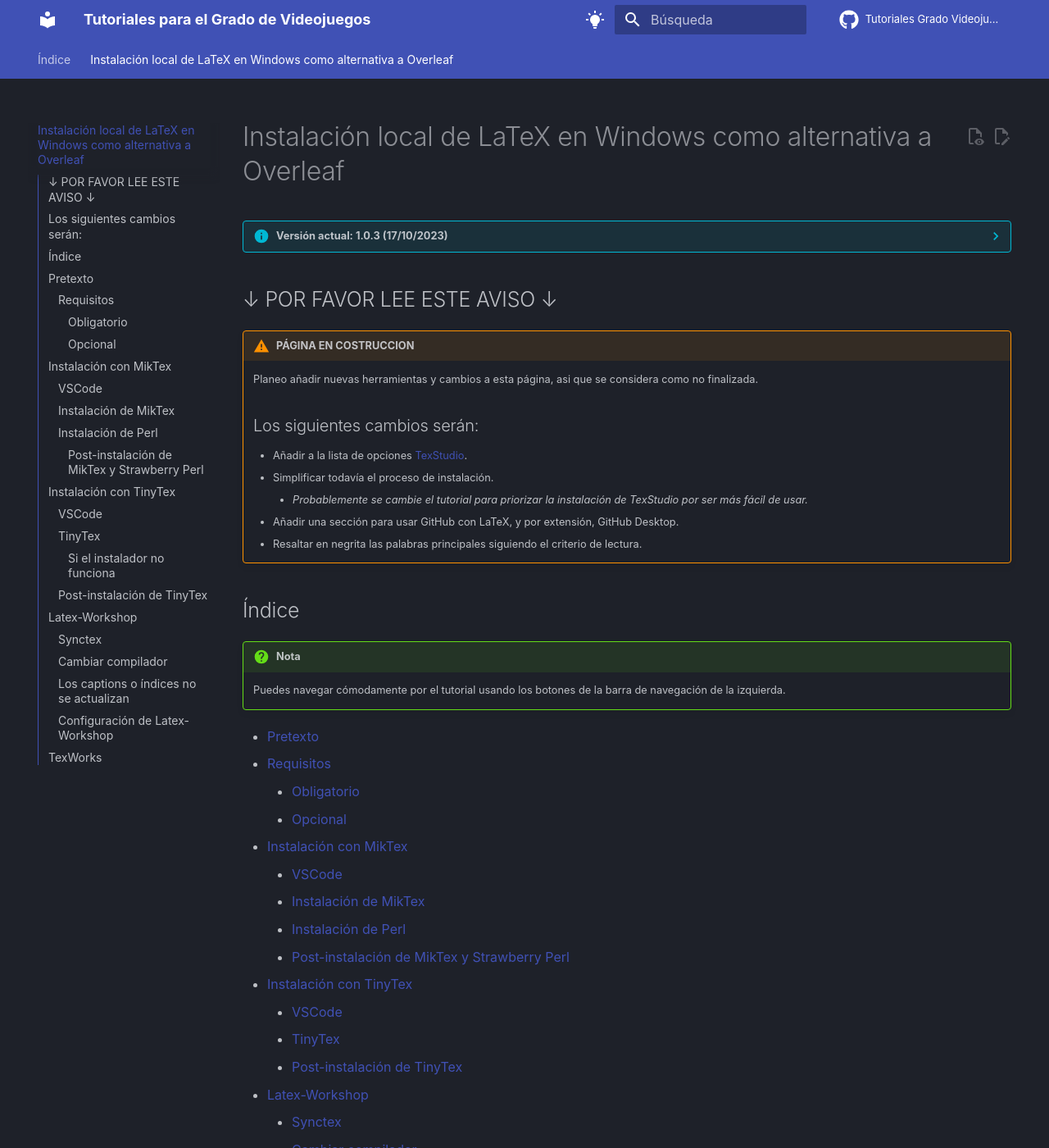
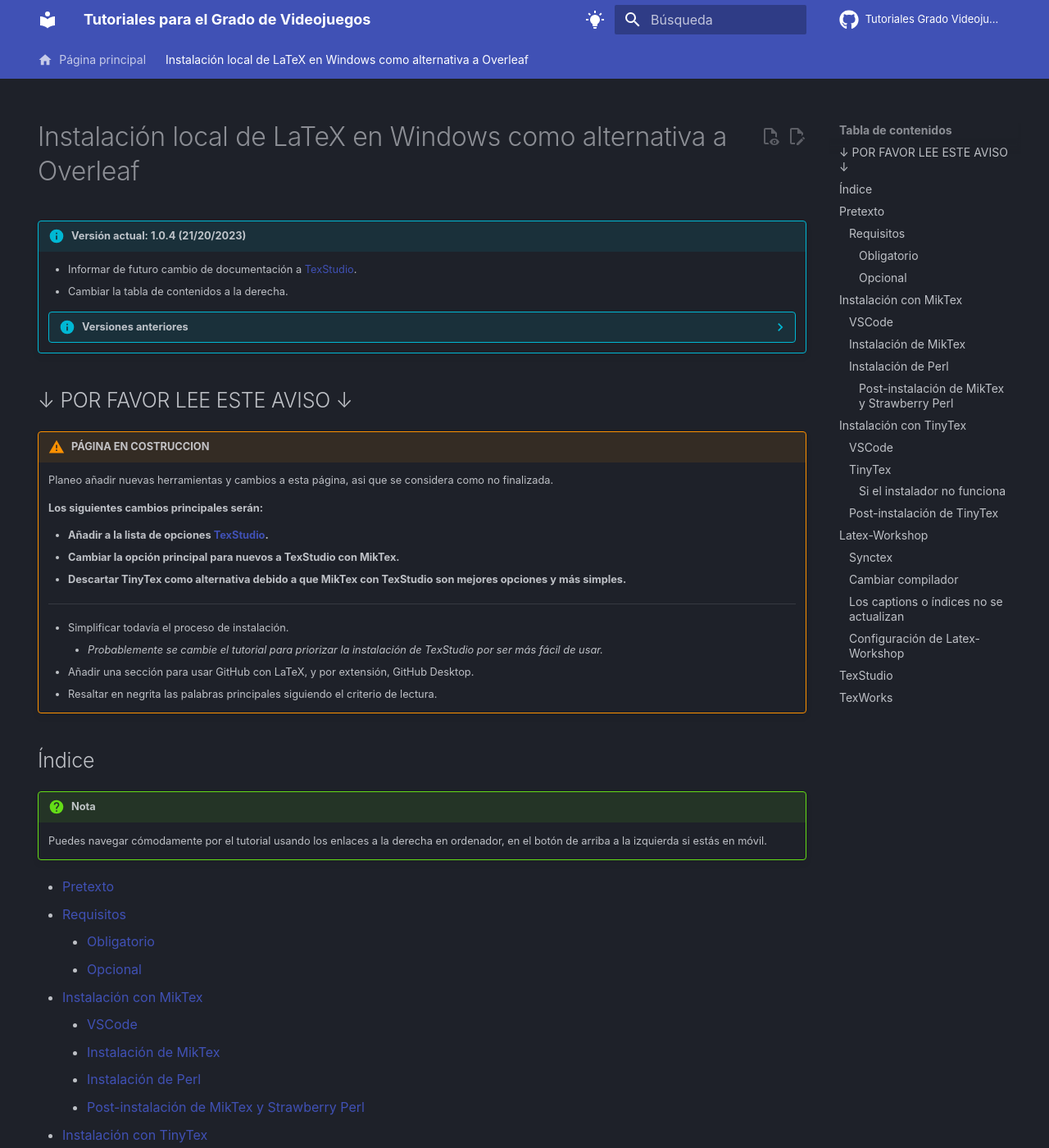
Before and after one commit to JesusJMUJI/jesusjm-website, an MkDocs documentation site: the page built from docs/latex_install.md, in a window 1280 px wide and 1400 px high. Shown: the whole window at 82% size. Built offline with MkDocs 1.6.1 and Material for MkDocs 9.7.7, drawn with Linux system fonts in a browser that asks for light colours; some web fonts are replaced; comment, search, counter and statistics services are not loaded; some of the changed text lies outside the part shown.

Commit message:
Añadir nueva opcion como editor de LaTeX

```diff
--- a/docs/index.md
+++ b/docs/index.md
@@ -1,5 +1,12 @@
-# Índice
+---
+hide:
+    - navigation
+    - toc
+icon: material/home
+---
+
+# Página principal
 
 Página creada para los estudiantes del Grado de Videojuegos.
 
-* ## [Instalación de Latex](latex_install.md)
+* ## [Instalación local de LaTeX en Windows](latex_install.md)
--- a/docs/latex_install.md
+++ b/docs/latex_install.md
@@ -1,13 +1,25 @@
+---
+hide:
+    - navigation
+icon: material/format-text
+---
+
+
 # Instalación local de LaTeX en Windows como alternativa a Overleaf
+!!! info "Versión actual: 1.0.4 (21/20/2023)"
 
-??? info "Versión actual: 1.0.3 (17/10/2023)"
+    * Informar de futuro cambio de documentación a [TexStudio](https://www.texstudio.org/).
+    * Cambiar la tabla de contenidos a la derecha.
 
-    * Añadidos iconos para editar la página.
-    * Añadidos enlaces a la página de GitHub.
-    * Añadido una fecha de edición al final de la página.
-    * Aclarar panel de novedades.
-    ---
     ??? info "Versiones anteriores"
+
+        Lista de cambios (1.0.3):
+
+        * Añadidos iconos para editar la página.
+        * Añadidos enlaces a la página de GitHub.
+        * Añadido una fecha de edición al final de la página.
+        * Aclarar panel de novedades.
+
         Lista de cambios (1.0.2):
 
         * Añadido un aviso de que la página está en construcción.
@@ -17,10 +29,15 @@
 ## &darr; POR FAVOR LEE ESTE AVISO &darr;
 
 !!! warning "PÁGINA EN COSTRUCCION"
+
     Planeo añadir nuevas herramientas y cambios a esta página, asi que se considera como no finalizada.
-    ## Los siguientes cambios serán:
 
-    * Añadir a la lista de opciones [TexStudio](https://www.texstudio.org/).
+    **Los siguientes cambios principales serán:**
+
+    * **Añadir a la lista de opciones [TexStudio](https://www.texstudio.org/).**
+    * **Cambiar la opción principal para nuevos a TexStudio con MikTex.**
+    * **Descartar TinyTex como alternativa debido a que MikTex con TexStudio son mejores opciones y más simples.**
+    ---
     * Simplificar todavía el proceso de instalación.
         * *Probablemente se cambie el tutorial para priorizar la instalación de TexStudio por ser más fácil de usar.*
     * Añadir una sección para usar GitHub con LaTeX, y por extensión, GitHub Desktop.
@@ -29,7 +46,7 @@
 ## Índice
 
 !!! question "Nota"
-    Puedes navegar cómodamente por el tutorial usando los botones de la barra de navegación de la izquierda.
+    Puedes navegar cómodamente por el tutorial usando los enlaces a la derecha en ordenador, en el botón de arriba a la izquierda si estás en móvil.
 
 * [Pretexto](#pretexto)
 * [Requisitos](#requisitos)
@@ -226,6 +243,11 @@
 
 ---
 
+## TexStudio
+!!! warning "Cambio de documentación a TexStudio"
+    He estado probando TexStudio como alternativa a Latex-Workshop, y honestamente, me está gustando más que Latex-Workshop. Así que, en un futuro, cambiaré la documentación a TexStudio.
+
+
 ## TexWorks
 Si no te gusta VSCode o prefieres algo más sencillo. , puedes usar Texworks, el cual es un editor de LaTeX con un visor de PDF integrado. Viene incluido tanto MikTex como TexLive, así que no necesitas instalar nada más.
 
--- a/mkdocs.yml
+++ b/mkdocs.yml
@@ -8,7 +8,7 @@
     - navigation.tabs
     - navigation.sections
     - navigation.path
-    - toc.integrate
+    # - toc.integrate
     - navigation.top
     - search.suggest
     - search.highlight
@@ -40,6 +40,10 @@
 
 
 markdown_extensions:
+  - toc:
+      permalink: true
+      separator: "_"
+      title: "Tabla de contenidos"
   - attr_list
   - md_in_html
   - pymdownx.superfences
```
Also changed, not shown: 2 other files.
